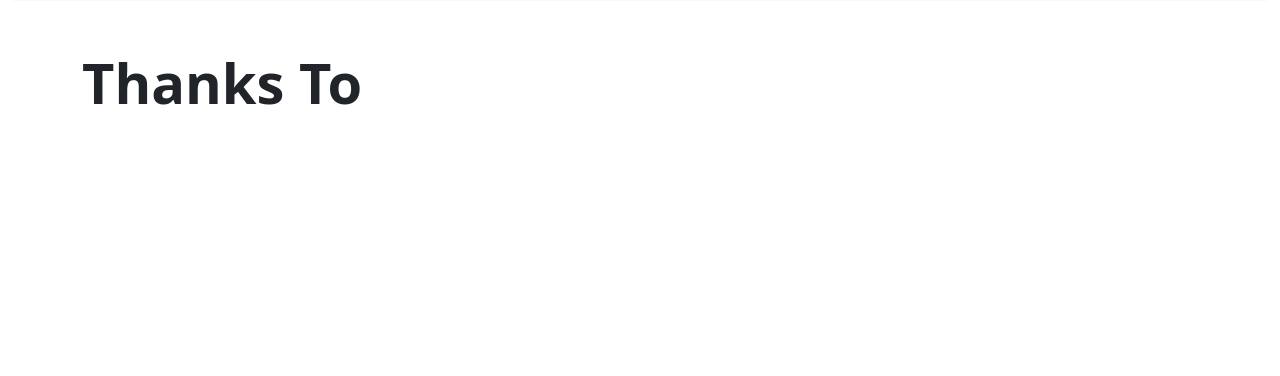
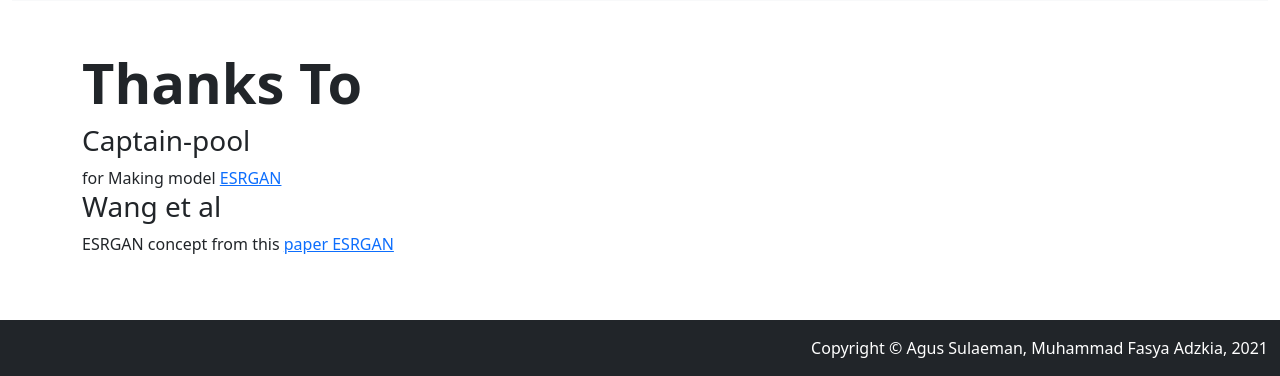
Before and after one commit to werlic/esrgan_app, a Flask app: page / in a window 1280 px wide. Shown: the part 1018-1394 px from the top of the page. Before the commit the page ends 1123 px from the top, so only its background shows below. Run offline with Flask 2, Linux system fonts and the light colour scheme; some libraries are stand-ins or nearby versions.

Commit message:
update home page

```diff
--- a/app.py
+++ b/app.py
@@ -1,8 +1,13 @@
 from flask import Flask
 from flask import request
 from flask import render_template
+import load_model
+
+UPLOAD_FOLDER = '/upload_file'
+SAVE_FOLDER = '/save_file'
 
 app = Flask(__name__)
+app.config['UPLOAD_FOLDER'] = UPLOAD_FOLDER
 
 @app.route("/")
 def home():
@@ -11,6 +16,7 @@ def home():
 @app.route("/upload", methods=["POST"])
 def upload():
     if request.files['image'] != None:
+        file = request.files
         return "File Upload"
     else:
         return "File not upload!!"
--- /dev/null
+++ b/templates/footer.html
@@ -0,0 +1,9 @@
+<footer class="footer py-3 mt-auto bg-dark">
+    <div class="container-fluid text-white">
+        <div class="row">
+            <div class="col-12 text-end">
+                Copyright &copy Agus Sulaeman, Muhammad Fasya Adzkia, 2021
+            </div>
+        </div>
+    </div>
+</footer>
--- a/templates/home.html
+++ b/templates/home.html
@@ -5,7 +5,7 @@
 {% block body %}
 <nav class="navbar navbar-expand-lg navbar-dark bg-primary">
     <div class="container-fluid px-3">
-        <a class="navbar-brand" href="#"><h3 class="fw-bold">ESRGAN Project</h3></a>
+        <a class="navbar-brand" href="{{ url_for('home') }}"><h3 class="fw-bold">ESRGAN Project</h3></a>
         <button class="navbar-toggler" type="button" data-bs-toggle="collapse" data-bs-target="#navbarMenu"
             aria-controls="navbarMenu" aria-expanded="false" aria-label="Toggle navigation">
             <span class="navbar-toggler-icon"></span>
@@ -27,7 +27,7 @@
         <div class="col-md-4 col-sm-12">
             <h1 class="display-4 fw-bold">Do you want scaling your image?</h3>
             <p>Get started with upload your image</p>
-            <a class="btn btn-primary btn-lg" href="">Get Started</a>
+            <a class="btn btn-primary btn-lg" href="#Upload">Get Started</a>
         </div>
         <div class="col-md-8 d-none d-lg-block text-center">
             <img src="{{ url_for('static', filename='images/picture_dynamic_gradient_icon.png') }}" alt="Icon_photo">
@@ -79,8 +79,13 @@
         <div class="container py-5">
             <div class="row">
                 <h1 class="display-4 fw-bold">Thanks To</h1>
+                <ul style="list-style: none">
+                    <li><h3>Captain-pool</h3> for Making model <a href="https://tfhub.dev/captain-pool/esrgan-tf2/1">ESRGAN</a></li>
+                    <li><h3>Wang et al</h3> ESRGAN concept from this <a href="https://arxiv.org/abs/1809.00219">paper ESRGAN</a></li>
+                </ul>
             </div>
         </div>
     </section>
 </div>
+{% include "footer.html" %}
 {% endblock body %}
```
